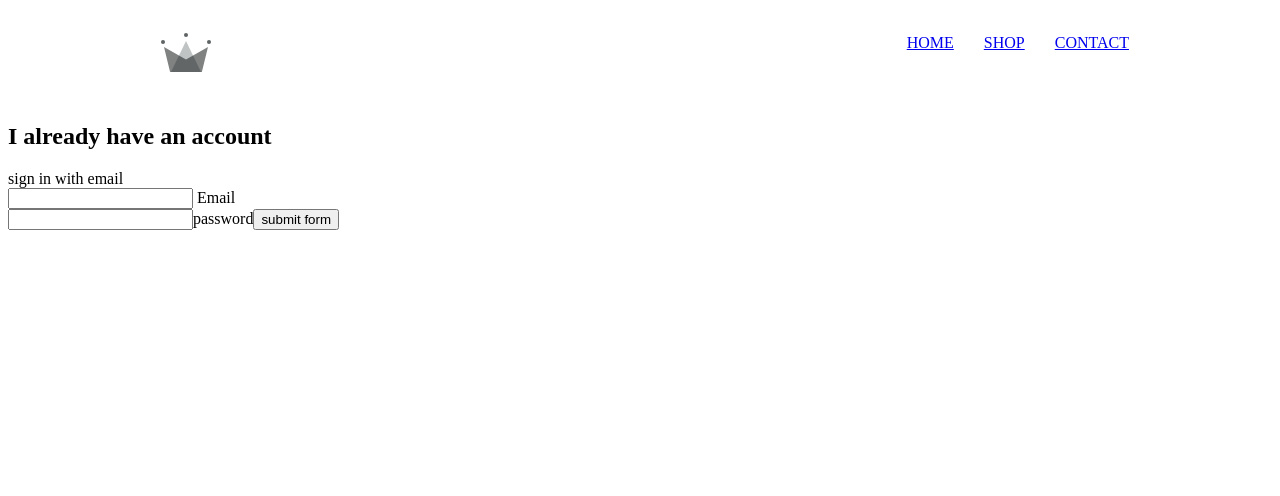
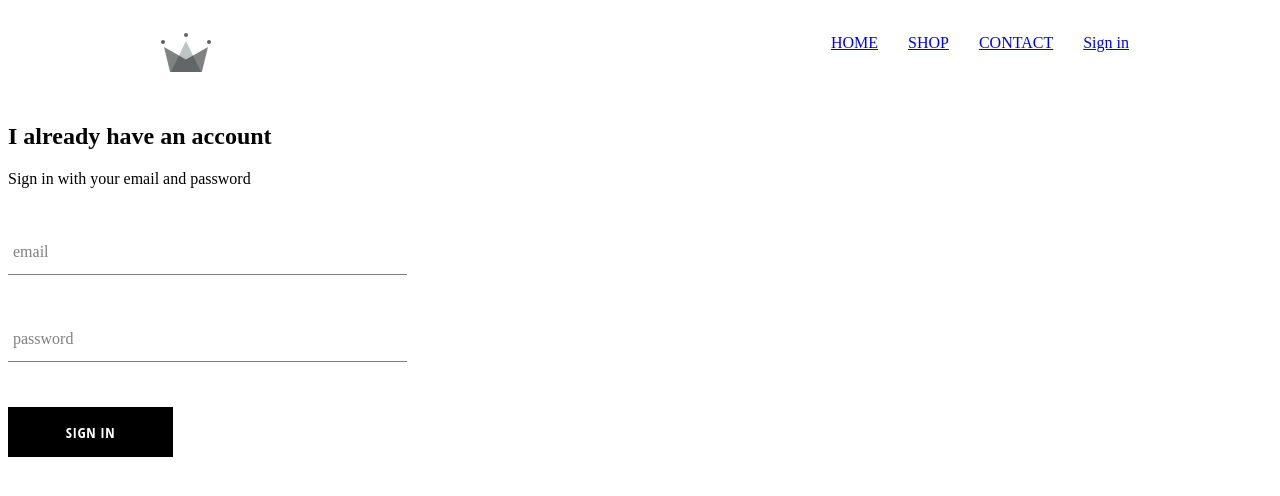
Before and after one commit to Akashdeep-singh-4514/crown_clothing_react, a React (Create React App) app: page /signin in a window 1280 px wide. Shown: the top 496 px of the page. Built offline with nearby package versions, Linux system fonts and the light colour scheme.

Commit message:
completed signin component

```diff
--- /dev/null
+++ b/src/components/custom-button/custom-button.components.jsx
@@ -0,0 +1,11 @@
+import React from "react";
+
+import "./custom-button.styles.scss";
+
+const CustomButton = ({ children, ...otherProps }) => (
+  <button className="custom-button" {...otherProps}>
+    {children}
+  </button>
+);
+
+export default CustomButton;
--- /dev/null
+++ b/src/components/custom-button/custom-button.styles.scss
@@ -0,0 +1,22 @@
+.custom-button {
+    min-width: 165px;
+    width: auto;
+    height: 50px;
+    letter-spacing: 0.5px;
+    line-height: 50px;
+    padding: 0 35px 0 35px;
+    font-size: 15px;
+    background-color: black;
+    color: white;
+    text-transform: uppercase;
+    font-family: 'Open Sans Condensed';
+    font-weight: bolder;
+    border: none;
+    cursor: pointer;
+
+    &:hover {
+      background-color: white;
+      color: black;
+      border: 1px solid black;
+    }
+  }
--- /dev/null
+++ b/src/components/form-input/form-input.component.jsx
@@ -0,0 +1,20 @@
+import React from "react";
+
+import "./form-input.styles.scss";
+
+const FormInput = ({ handleChange, label, ...otherProps }) => (
+  <div className="group">
+    <input className="form-input" onChange={handleChange} {...otherProps} />
+    {label ? (
+      <label
+        className={`${
+          otherProps.value.length ? "shrink" : ""
+        } form-input-label`}
+      >
+        {label}
+      </label>
+    ) : null}
+  </div>
+);
+
+export default FormInput;
--- /dev/null
+++ b/src/components/form-input/form-input.styles.scss
@@ -0,0 +1,54 @@
+$sub-color: grey;
+$main-color: black;
+
+@mixin shrinkLabel {
+  top: -14px;
+  font-size: 12px;
+  color: $main-color;
+}
+
+.group {
+  position: relative;
+  margin: 45px 0;
+
+  .form-input {
+    background: none;
+    background-color: white;
+    color: $sub-color;
+    font-size: 18px;
+    padding: 10px 10px 10px 5px;
+    display: block;
+    width: 100%;
+    border: none;
+    border-radius: 0;
+    border-bottom: 1px solid $sub-color;
+    margin: 25px 0;
+
+    &:focus {
+      outline: none;
+    }
+
+    &:focus ~ .form-input-label {
+      @include shrinkLabel();
+    }
+  }
+
+  input[type='password'] {
+    letter-spacing: 0.3em;
+  }
+
+  .form-input-label {
+    color: $sub-color;
+    font-size: 16px;
+    font-weight: normal;
+    position: absolute;
+    pointer-events: none;
+    left: 5px;
+    top: 10px;
+    transition: 300ms ease all;
+
+    &.shrink {
+      @include shrinkLabel();
+    }
+  }
+}
--- a/src/components/header/header.component.jsx
+++ b/src/components/header/header.component.jsx
@@ -21,6 +21,9 @@
         <Link className="option" to="/contact">
           CONTACT
         </Link>
+        <Link className="option" to="/signin">
+          Sign in
+        </Link>
       </div>
     </div>
   );
--- a/src/components/sign-in/sign-in.components.jsx
+++ b/src/components/sign-in/sign-in.components.jsx
@@ -1,4 +1,8 @@
 import React from "react";
+
+import FormInput from "../form-input/form-input.component";
+import CustomButton from "../custom-button/custom-button.components";
+
 import "./sign-in.styles.scss";
 
 class SignIn extends React.Component {
@@ -11,44 +15,46 @@
     };
   }
 
-  handleSubmit = (e) => {
-    e.preventDefault();
+  handleSubmit = (event) => {
+    event.preventDefault();
 
     this.setState({ email: "", password: "" });
   };
-  handleChange = (e) => {
-    const { name, value } = e.target;
+
+  handleChange = (event) => {
+    const { value, name } = event.target;
+
     this.setState({ [name]: value });
-    // name could be email or password
-    // we are doing it dynamically without makig two functions for each
   };
+
   render() {
     return (
       <div className="sign-in">
         <h2>I already have an account</h2>
-        <span>sign in with email</span>
+        <span>Sign in with your email and password</span>
+
         <form onSubmit={this.handleSubmit}>
-          <input
+          <FormInput
+            name="email"
             type="email"
-            name="email"
-            id=""
-            onChange={this.handleChange}
+            handleChange={this.handleChange}
             value={this.state.email}
-          />
-          <label> Email</label>
-          <input
-            type="password"
-            name="password"
-            id=""
-            onChange={this.handleChange}
-            value={this.state.email}
+            label="email"
             required
           />
-          <label>password</label>
-          <input type="submit" value="submit form" />
+          <FormInput
+            name="password"
+            type="password"
+            value={this.state.password}
+            handleChange={this.handleChange}
+            label="password"
+            required
+          />
+          <CustomButton type="submit"> Sign in </CustomButton>
         </form>
       </div>
     );
   }
 }
+
 export default SignIn;
```
